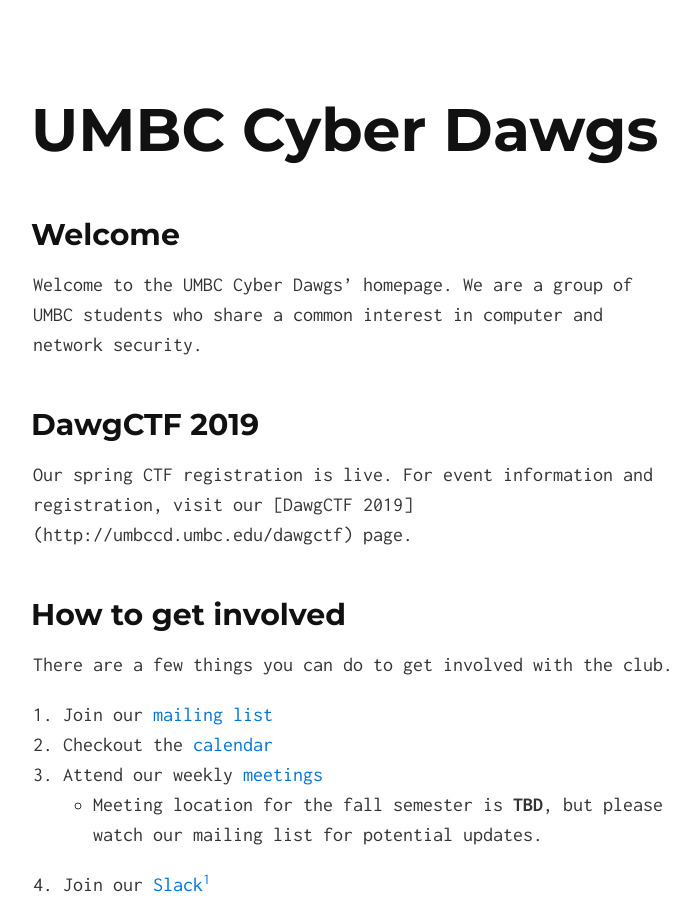
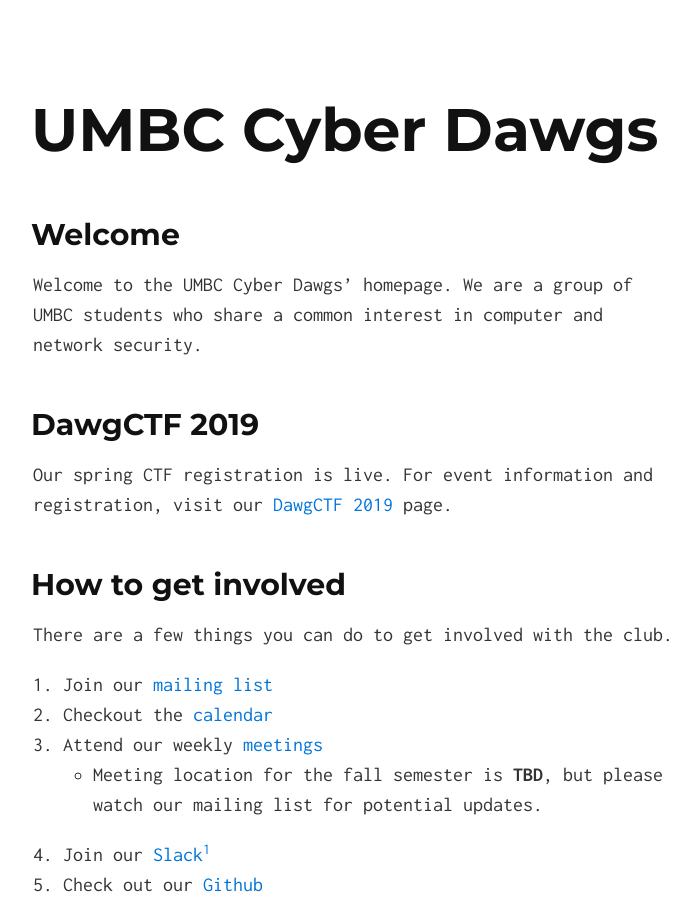
Before and after one commit to UMBCCyberDawgs/umbccyberdawgs.github.io, a Jekyll site: the page built from index.md, in a window 1280 px wide and 900 px high. Shown: the whole window, without its empty margins (287-987 px from the left). Built offline with Jekyll 4.4.1, drawn with Linux system fonts in a browser that asks for light colours; our own code applies the rules of GitHub Pages for plain Markdown files; part of the change alters nothing that is shown.

Commit message:
Fixed link to ctf page

```diff
--- a/index.md
+++ b/index.md
@@ -9,7 +9,7 @@ share a common interest in computer and network security.
 
 ## DawgCTF 2019
 
-Our spring CTF registration is live. For event information and registration, visit our [DawgCTF 2019] (http://umbccd.umbc.edu/dawgctf) page.
+Our spring CTF registration is live. For event information and registration, visit our [DawgCTF 2019](/dawgctf) page.
 
 ## How to get involved
 
```
